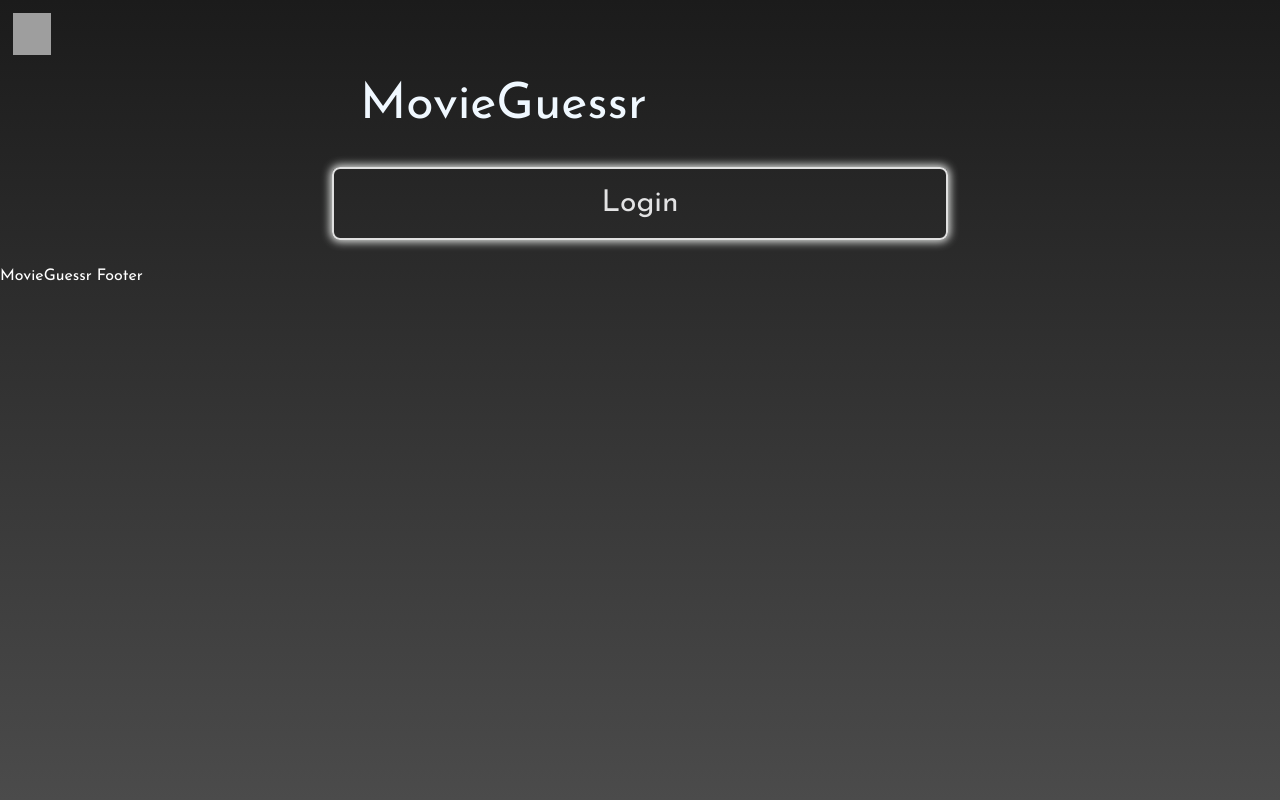
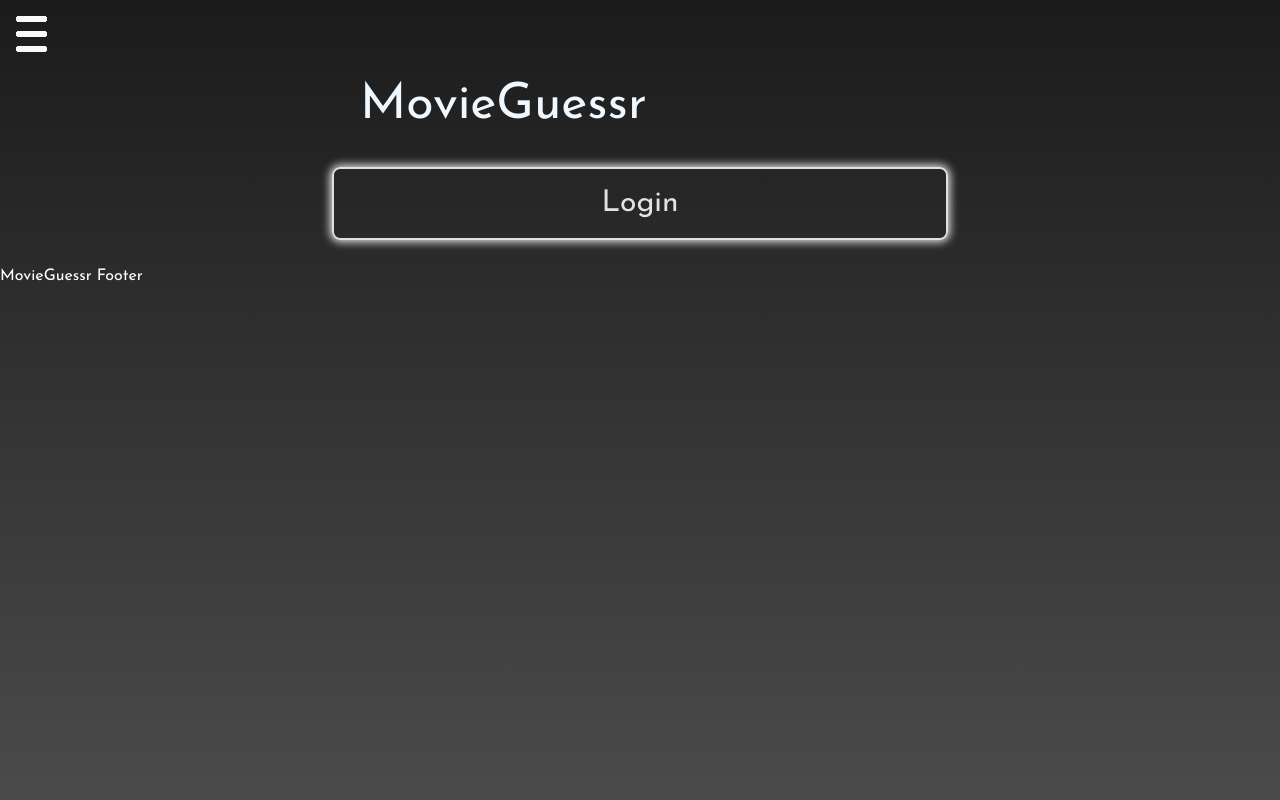
Before and after one commit to iDylanK/devops-15, a Django app: page / in a window 1280 px wide. Run offline with Django 4.2, Linux system fonts and the light colour scheme; parts of the project's set-up code (start-up, migrations or seed data) failed here and were passed over; grey boxes are pictures that could not be loaded.

Commit message:
Made button links work using staticlink

```diff
--- a/app/movieguessr/static/css/main.css
+++ b/app/movieguessr/static/css/main.css
@@ -48,15 +48,6 @@ body {
 .button:hover {
     background-color: rgb(112, 112, 112);
     border-radius: 20px;
-}
-.buttonMenu {
-    background: url(buttonMenu.png) no-repeat;
-}
-.buttonHelp {
-    background: url(buttonHelp.png) no-repeat;
-}
-.buttonOptions {
-    background: url(buttonOptions.png) no-repeat;
 }
 
 .title {
--- a/app/movieguessr/templates/layout/menu.html
+++ b/app/movieguessr/templates/layout/menu.html
@@ -1,3 +1,18 @@
+{% load static %}
+
+<style>
+    .buttonMenu {
+        background: url({% static 'img/buttonMenu.png' %}) no-repeat;
+    }
+    .buttonHelp {
+        background: url({% static 'img/buttonHelp.png' %}) no-repeat;
+    }
+    .buttonOptions {
+        background: url({% static 'img/buttonOptions.png' %}) no-repeat;
+    }
+
+</style>
+
 <div>
     <span>
         {% if user.is_authenticated %}
```
Also changed, not shown: app/movieguessr/static/img/buttonHelp.png (added), app/movieguessr/static/img/buttonMenu.png (added), app/movieguessr/static/img/buttonOptions.png (added).
